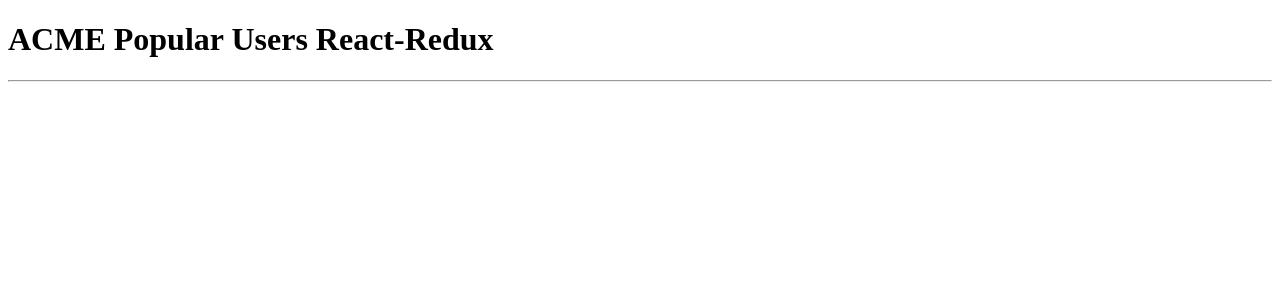
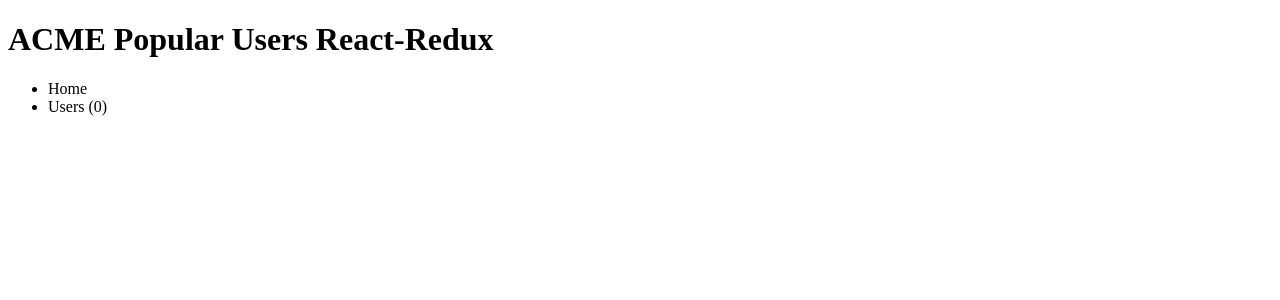
Before and after one commit to reard96/acme-popular-rr, a React app: page / in a window 1280 px wide. Shown: the top 300 px of the page. Built offline with nearby package versions, Linux system fonts and the light colour scheme; no server answers.

Commit message:
set up react-redux

```diff
--- a/package.json
+++ b/package.json
@@ -23,6 +23,7 @@
     "pg": "^7.4.1",
     "react": "^16.2.0",
     "react-dom": "^16.2.0",
+    "react-redux": "^5.0.7",
     "react-router-dom": "^4.2.2",
     "redux": "^3.7.2",
     "redux-thunk": "^2.2.0",
--- /dev/null
+++ b/src/App.js
@@ -0,0 +1,12 @@
+import React, { Component } from 'react';
+import Nav from './Nav';
+
+class App extends Component {
+  render() {
+    return (
+      <Nav />
+    );
+  }
+}
+
+export default App;
--- /dev/null
+++ b/src/Nav.js
@@ -0,0 +1,23 @@
+import React from 'react';
+import { connect } from 'react-redux';
+
+const Nav = ({ users }) => {
+  return (
+    <ul>
+      <li>
+        Home
+      </li>
+      <li>
+        Users ({ users.length })
+      </li>
+    </ul>
+  );
+};
+
+const mapStateToProps = ({ users }) => {
+  return {
+    users
+  };
+};
+
+export default connect(mapStateToProps)(Nav);
--- a/src/index.js
+++ b/src/index.js
@@ -1,12 +1,12 @@
 import React from 'react';
 import { render } from 'react-dom';
-import store, { loadUsers } from './store';
-
-store.subscribe(() => {
-  console.log(store.getState());
-});
-store.dispatch(loadUsers());
+import store from './store';
+import { Provider } from 'react-redux';
+import App from './App';
 
 const root = document.getElementById('root');
-
-render(<hr />, root);
+render((
+  <Provider store={ store }>
+    <App />
+  </Provider>
+), root);
```
Also changed, not shown: 1 other file (tests, documents, lock files or other folders).
